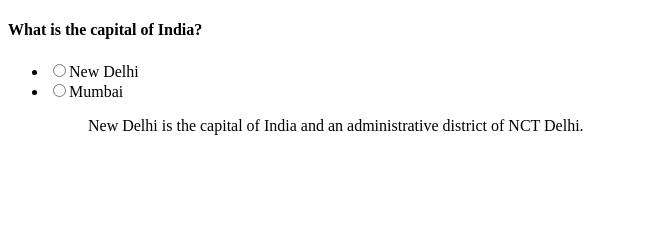
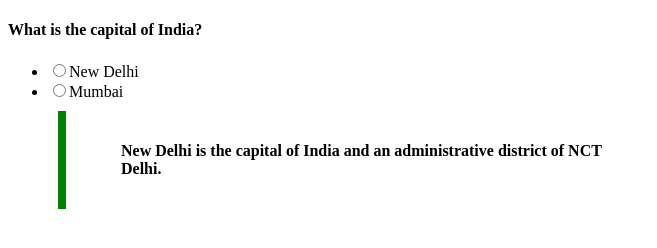
Before and after one commit to acciojob/trivia-anjulrawat, a website: page main.html in a window 1280 px wide. Shown: the whole page, without its empty margins (0-657 px from the left). Drawn offline with Linux system fonts and the light colour scheme.

Commit message:
Update styles.css

```diff
--- a/styles.css
+++ b/styles.css
@@ -1,2 +1,10 @@
 
 /* Your CSS Code here. */
+div{
+    max-width: 600px;
+     margin: 10px;
+      padding: 15px;
+       border-left: 8px solid green;
+       background-color: #f8fffe"";
+       font-weight: bold;
+}
```
